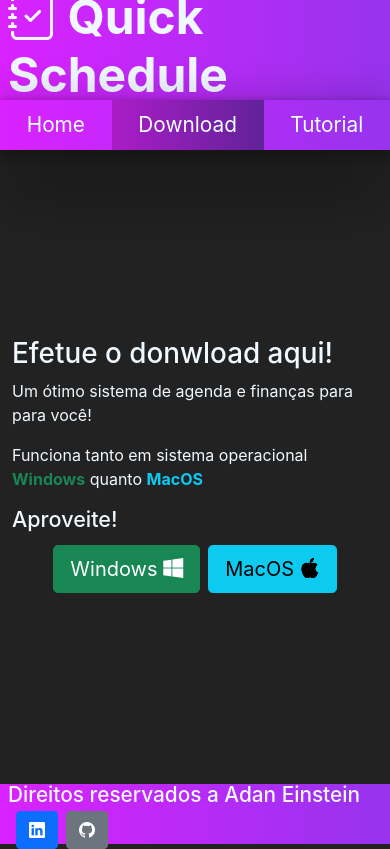
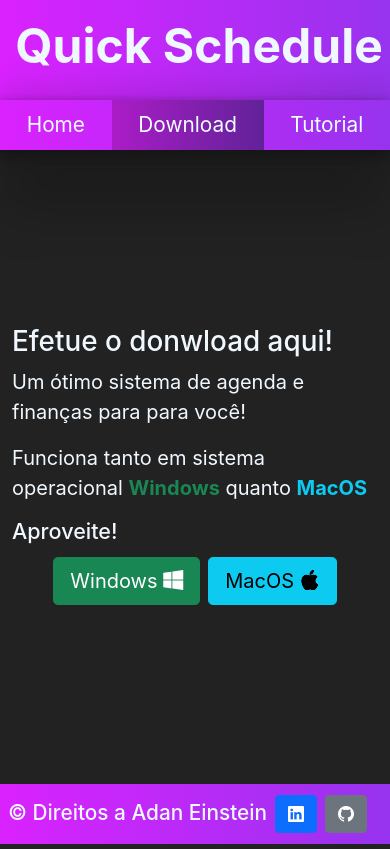
Before and after one commit to AdanEinstein/PublicPageQuickSchedule, a Next.js app: page /download in a window 390 px wide. Built offline with nearby package versions, Linux system fonts and the light colour scheme.

Commit message:
Tela download

```diff
--- a/components/layout/Footer.tsx
+++ b/components/layout/Footer.tsx
@@ -5,7 +5,8 @@ const Footer: React.FC = () => {
 	return (
 		<footer className={styles.Footer}>
 			<p>
-				Direitos reservados a Adan Einstein
+				<span className='d-md-inline d-none'>&copy; Todos os direitos reservados a Adan Einstein</span>
+				<span className='d-md-none d-inline'>&copy; Direitos a Adan Einstein</span>
 				<Link href={"https://linkedin.com/in/adaneinstein"}>
 					<a className="mx-2 btn btn-primary" target={"_blank"}>
 						<i className="bi bi-linkedin"></i>
--- a/components/layout/Header.tsx
+++ b/components/layout/Header.tsx
@@ -3,7 +3,8 @@ import styles from '../../styles/Header.module.css'
 const Header: React.FC = () => {
     return (
         <header className={styles.Header}>
-            <h1><i className="bi bi-journal-check"></i> Quick Schedule</h1>
+            <h1 className='d-sm-block d-none'><i className="bi bi-journal-check"></i> Quick Schedule</h1>
+            <h1 className='d-sm-none d-block'>Quick Schedule</h1>
         </header>
     )
 }
--- a/pages/download.tsx
+++ b/pages/download.tsx
@@ -10,8 +10,8 @@ const Download: React.FC = () => {
 			<div className="container h-100 d-flex flex-column flex-sm-row justify-content-center align-items-center justify-content-sm-around">
 				<div>
 					<h1>Efetue o donwload aqui!</h1>
-					<p>Um ótimo sistema de agenda e finanças para para você!</p>
-					<p>
+					<p className="fs-5">Um ótimo sistema de agenda e finanças para para você!</p>
+					<p className="fs-5">
 						Funciona tanto em sistema operacional{" "}
 						<strong className="text-success">Windows</strong> quanto{" "}
 						<strong className="text-info">MacOS</strong>
@@ -20,15 +20,17 @@ const Download: React.FC = () => {
 				</div>
 				<div className="d-flex">
 					<Link
+                        target={"_blank"}
 						href={
-							"https://drive.google.com/u/0/uc?id=1ICLEz_OWwnDVKWhViZE9xtXbG30oYXFV&export=download"
+                            "https://drive.google.com/u/0/uc?id=1ICLEz_OWwnDVKWhViZE9xtXbG30oYXFV&export=download"
 						}
-					>
+                        >
 						<a className="btn btn-lg btn-success m-1">
 							Windows <i className="bi bi-windows"></i>
 						</a>
 					</Link>
 					<Link
+                        target={"_blank"}
 						href={
 							"https://drive.google.com/u/0/uc?id=16AN71VlXf5Ukr9XwfMh-NSPEG7o0YQ84&export=download"
 						}
```
